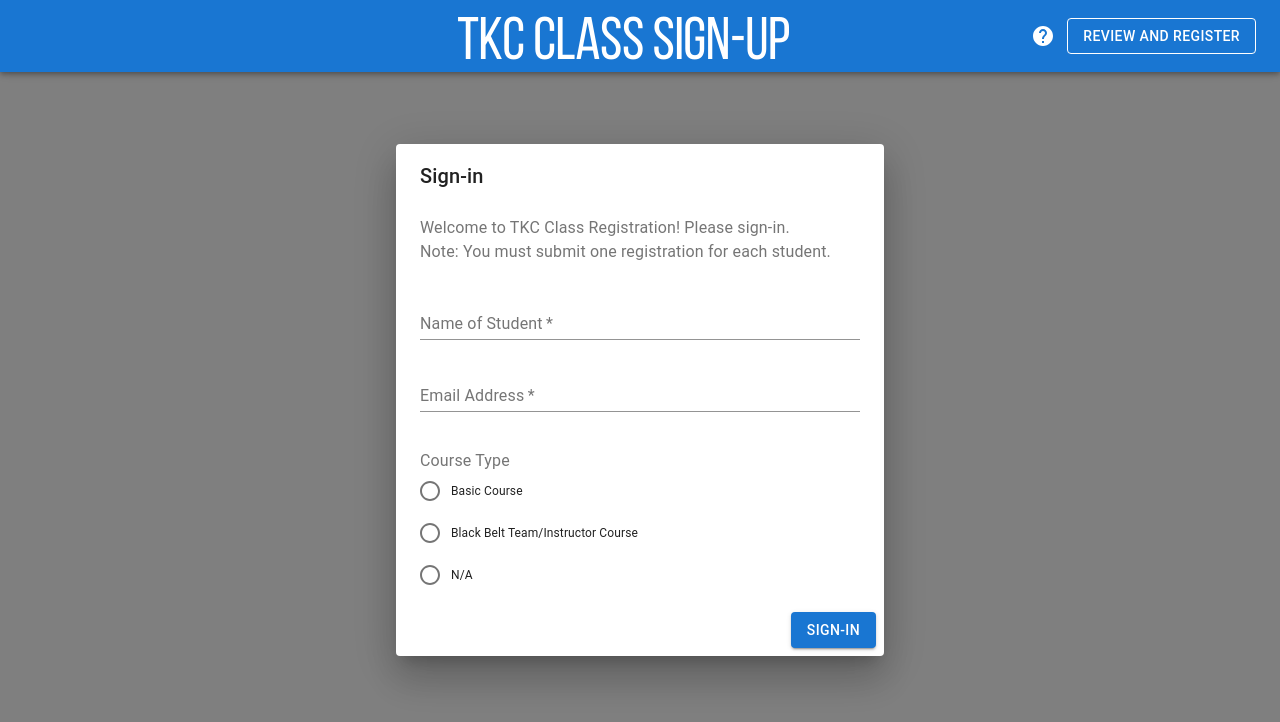
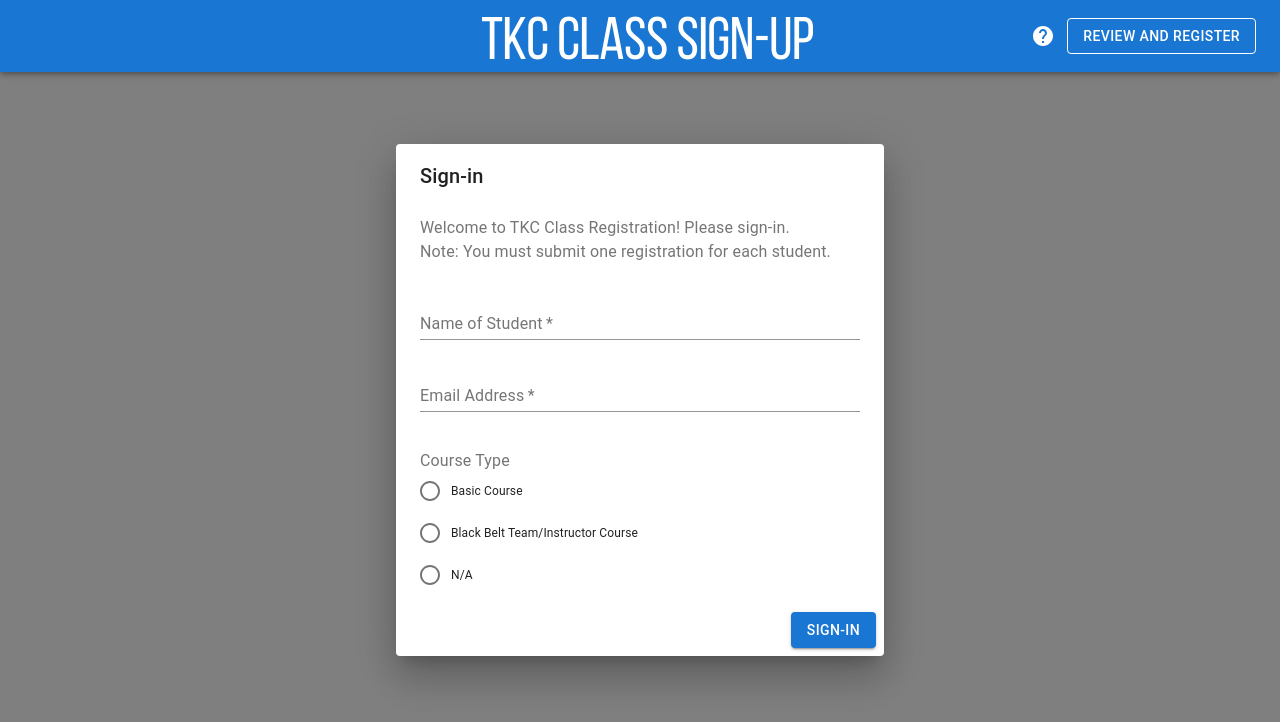
Before and after one commit to TaekwondoKoreaCenter/tkc-class-signup, a React (Create React App) app: page / in a window 1280 px wide. Shown: the top 722 px of the page. Built offline with nearby package versions, Linux system fonts and the light colour scheme.

Commit message:
centered title

```diff
--- a/src/components/App.css
+++ b/src/components/App.css
@@ -17,7 +17,7 @@
   margin-top: 15px !important;
   flex-grow: 1;
   align-self: center !important;
-  margin-left:203.73px !important;
+  margin-left:251.73px !important;
 }
 
 .MuiButton-outlinedPrimary{
```
